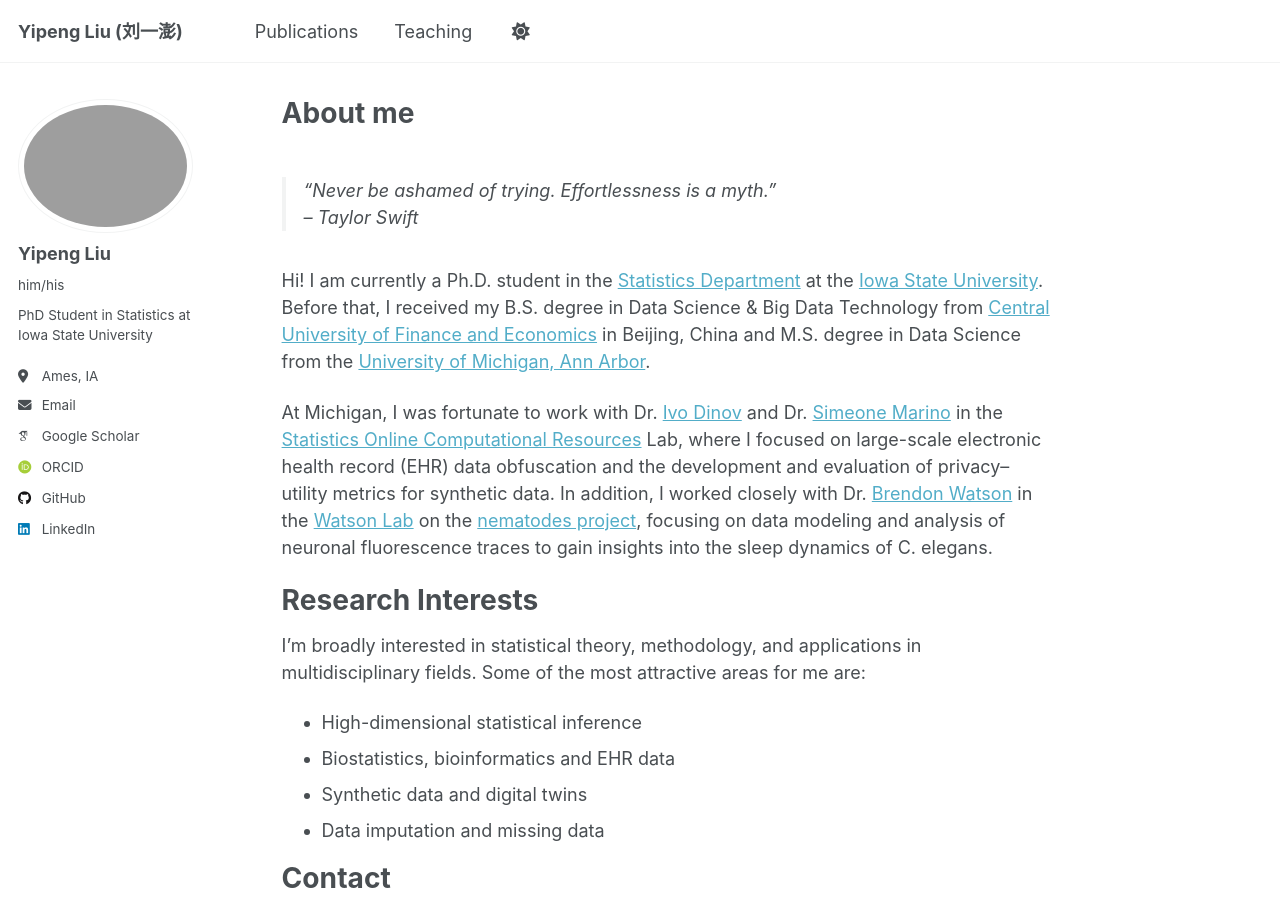
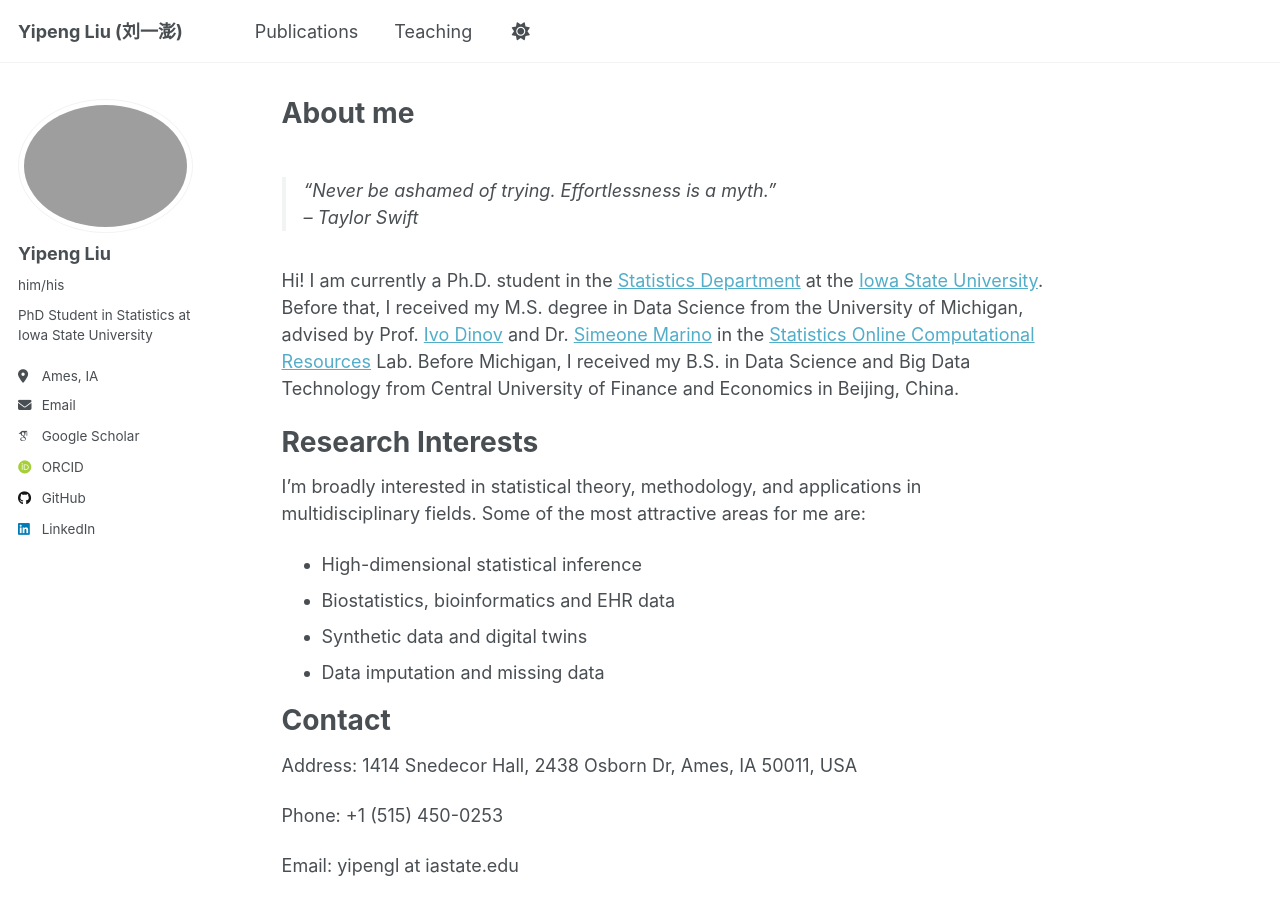
Before and after one commit to efraimlyp/efraimlyp.github.io, a Jekyll site: the page built from _pages/about.md, in a window 1280 px wide and 900 px high. Built offline with Jekyll 4.4.1, drawn with Linux system fonts in a browser that asks for light colours; some web fonts are replaced; a script that is not in the unit is left out.

Commit message:
Revise about section with detailed education and research
Updated academic background and research interests.

```diff
--- a/_pages/about.md
+++ b/_pages/about.md
@@ -11,10 +11,7 @@ redirect_from:
 > – Taylor Swift
 
 
-Hi! I am currently a Ph.D. student in the [Statistics Department](https://www.stat.iastate.edu/) at the [Iowa State University](https://www.iastate.edu/). Before that, I received my B.S. degree in Data Science & Big Data Technology from [Central University of Finance and Economics](https://en.cufe.edu.cn/) in Beijing, China and M.S. degree in Data Science from the [University of Michigan, Ann Arbor](https://umich.edu/).
-
-At Michigan, I was fortunate to work with Dr. [Ivo Dinov](https://nursing.umich.edu/faculty-staff/faculty/ivo-d-dinov) and Dr. [Simeone Marino](https://medschool.umich.edu/profile/2984/simeone-marino) in the [Statistics Online Computational Resources](https://socr.umich.edu/) Lab, where I focused on large-scale electronic health record (EHR) data obfuscation and the development and evaluation of privacy–utility metrics for synthetic data. In addition, I worked closely with Dr. [Brendon Watson](https://medicine.umich.edu/dept/psychiatry/brendon-o-watson-md-phd) in the [Watson Lab](https://sites.google.com/view/watsonlab/) on the [nematodes project](files/nematodesposter.pdf), focusing on data modeling and analysis of neuronal fluorescence traces to gain insights into the sleep dynamics of C. elegans.
-
+Hi! I am currently a Ph.D. student in the [Statistics Department](https://www.stat.iastate.edu/) at the [Iowa State University](https://www.iastate.edu/). Before that, I received my M.S. degree in Data Science from the University of Michigan, advised by Prof. [Ivo Dinov](https://nursing.umich.edu/faculty-staff/faculty/ivo-d-dinov) and Dr. [Simeone Marino](https://medschool.umich.edu/profile/2984/simeone-marino) in the [Statistics Online Computational Resources](https://socr.umich.edu/) Lab. Before Michigan, I received my B.S. in Data Science and Big Data Technology from Central University of Finance and Economics in Beijing, China.
 
 Research Interests
 ======
```
